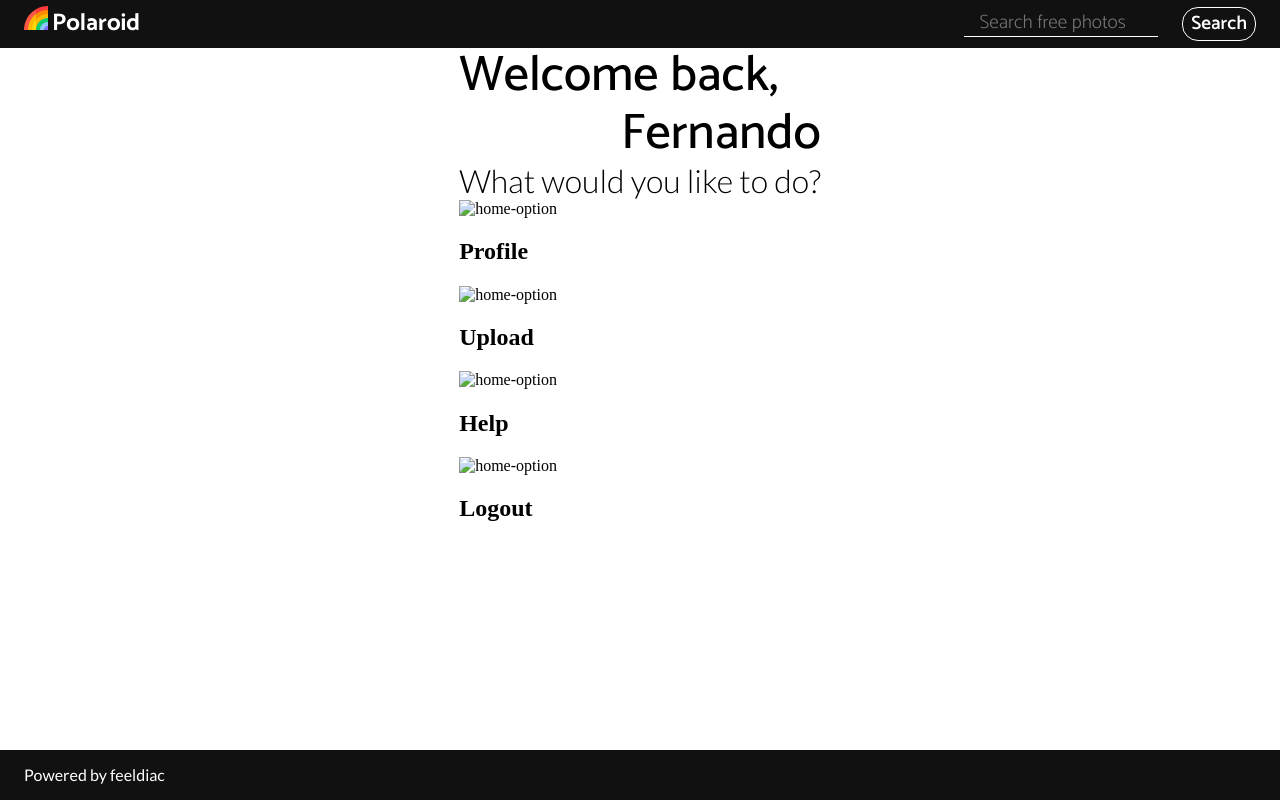
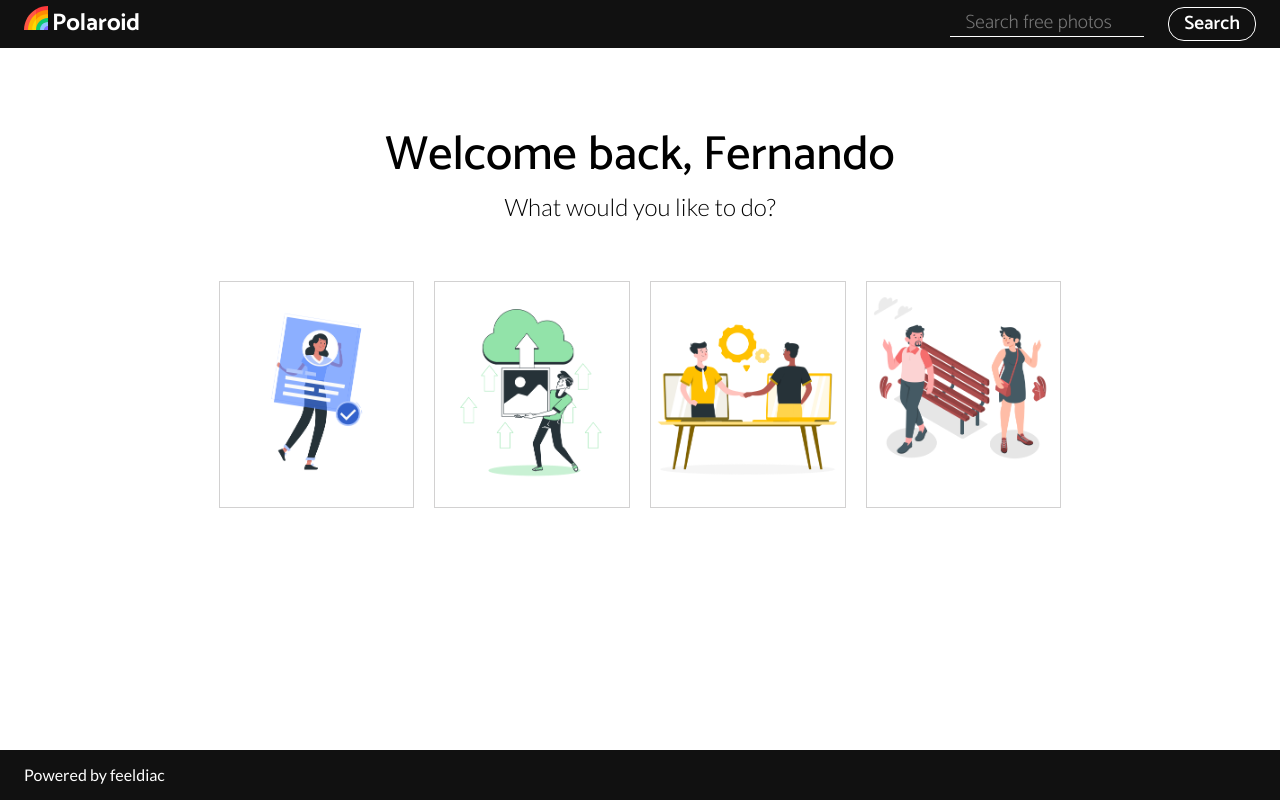
Before and after one commit to lauarte123/Proyecto-Ciclo-3, a Flask app: page /refact2 in a window 1280 px wide. Run offline with Flask 2, Linux system fonts and the light colour scheme; parts of the project's set-up code (start-up, migrations or seed data) failed here and were passed over.

Commit message:
Home: finalizado, creado efecto overlay

```diff
--- a/app.py
+++ b/app.py
@@ -11,7 +11,7 @@ import sqlite3
 from sqlite3 import Error
 from werkzeug.utils import secure_filename
 from werkzeug.security import generate_password_hash, check_password_hash
-
+from livereload import Server
 
 app = Flask(__name__)
 app.secret_key = "D*G-KaPdSgVkYp3s5v8y/B?E(H+MbQeT"
@@ -525,3 +525,5 @@ def downloadimage():
 
 if __name__ == "__main__":
     app.run(debug=True)
+    server = Server(app.wsgi_app)
+    server.serve()
--- a/static/css/estiloPortada2.css
+++ b/static/css/estiloPortada2.css
@@ -25,7 +25,6 @@ nav {
     display: inline-block;
     width: 24px;
     height: 24px;
-    z-index: 2;
 }
 
 .logo {
@@ -60,7 +59,7 @@ nav {
     text-align: center;
 
     border-radius: 16px;
-    padding: 5px 8px 5px 8px;
+    padding: 5px 15px 5px 15px;
     border: 1px solid white;
     background: none;
     color: white;
@@ -96,22 +95,79 @@ nav {
     border: 1px solid black;
 } */
 
-.home-title-welcome, .home-title-username {
+
+
+.home-title-welcome {
     font-family: 'Catamaran', sans-serif;
     font-weight: 500;
-    font-size: 50px;
-}
-
-.home-title-username {
-    text-align: right;
+    font-size: 48px;
+    margin: 80px 0 10px 0;
+    text-align: center;
 }
 
 .home-title-ask {
     font-family: 'Lato', sans-serif;
     font-weight: 300;
-    font-size: 32px;
+    font-size: 24px;
+    margin-bottom: 60px;
+    text-align: center;
 }
 
+.home-options, .option {
+    position: relative;
+}
+
+.home-options {
+    display: flex;
+    justify-content: center;
+    column-gap: 20px;
+}
+
+.option {
+    width: 20%;
+    height: 225px;
+    border: 1px solid rgba(202, 201, 201, 0.849);
+}
+
+.option img {
+    width: 100%;
+    height: 100%;
+    object-fit: cover;
+}
+
+.option a:visited {
+    color: black;
+    background-color: transparent;
+    text-decoration: none;
+}
+
+.overlay {
+    position: absolute;
+    bottom: 0;
+    left: 0;
+    background:rgba(145, 30, 173, 0.356) ;
+    width: 100%;
+    height: 0;
+    overflow: hidden;
+    transition: .5s ease;
+}
+
+.overlay h2{
+    font-family: 'Lato', sans-serif;
+    font-weight: 400;
+    font-size: 32px;
+    color: white;
+    position: absolute;
+    top: 50%;
+    left:50%;
+    text-align: center;
+    transform: translate(-50%, -50%);
+}
+
+.option:hover .overlay{
+    height:100%;
+    cursor: pointer;
+}
 
 
 
--- a/templates/portada2.html
+++ b/templates/portada2.html
@@ -16,7 +16,7 @@
                 <div class="icon-logo">
                     <svg id="Capa_1" enable-background="new 0 0 512 512" height="24" viewBox="0 0 512 512" width="24" xmlns="http://www.w3.org/2000/svg"><g><g><path d="m512 0c-93.259 0-180.691 24.939-256 68.504l-10.667 134.164 10.667 139.467 256-256z" fill="#ff3a3b"/><path d="m0 512h86.135l169.865-169.865v-273.631c-153.035 88.527-256 253.985-256 443.496z" fill="#ff5645"/></g><g><path d="m512 86.135c-96.089 0-184.741 31.829-256 85.512l-10.667 127.02 10.667 128.333 256-256z" fill="#fd8c02"/><path d="m86.135 512h84.865l85-85v-255.353c-103.162 77.718-169.865 201.244-169.865 340.353z" fill="#fdb902"/></g><g><path d="m256 286.76-10.667 118.573 10.667 106.667 256-256v-85c-101.992 0-193.51 44.792-256 115.76z" fill="#fdb902"/><path d="m171 512h85v-225.24c-52.898 60.075-85 138.903-85 225.24z" fill="#fdd902"/></g><path d="m256 512h85.756l170.244-170.244v-85.756c-141.385 0-256 114.615-256 256z" fill="#0dca71"/><path d="m512 427.34v-85.584c-94.023 0-170.244 76.221-170.244 170.244h85.584z" fill="#8cc6fd"/><path d="m427.34 512h84.66v-84.66c-46.757 0-84.66 37.903-84.66 84.66z" fill="#7f66ff"/></g></svg>
                 </div>
-                <a class="logo" href="#">Polaroid</a>
+                <a class="logo" href="{{ url_for('refact1') }}">Polaroid</a>
             </div>
                 <form class="form-inline search-form" action="{{ url_for('ver') }}"  method="POST">
                     <input class="form-control search-input" type="search" placeholder="Search free photos" aria-label="Search" name="busqueda">
@@ -29,10 +29,7 @@
             <div class="home-content">
                 <div class="home-title">
                     <div class="home-title-welcome">
-                        Welcome back,
-                    </div>
-                    <div class="home-title-username">
-                        Fernando
+                        Welcome back, Fernando
                     </div>
                     <div class="home-title-ask">
                         What would you like to do?
@@ -41,28 +38,36 @@
 
                 <div class="home-options">
                     <div class="option">
-                        <img src="" alt="home-option">
+                        <img src="{{url_for('static', filename='/img/ilprofile.png')}}" alt="home-option">
+                        <a href="{{ url_for('perfil') }}">
                             <div class="overlay">
                                 <h2>Profile</h2>
                             </div>
+                        </a>
                     </div>
                     <div class="option">
-                        <img src="" alt="home-option">
+                        <img src="{{url_for('static', filename='/img/ilupload.png')}}" alt="home-option">
+                        <a href="{{ url_for('crear') }}">
                             <div class="overlay">
                                 <h2>Upload</h2>
                             </div>
+                        </a>
                     </div>
                     <div class="option">
-                        <img src="" alt="home-option">
+                        <img src="{{url_for('static', filename='/img/ilhelp.png')}}" alt="home-option">
+                        <a href="">
                             <div class="overlay">
                                 <h2>Help</h2>
                             </div>
+                        </a>
                     </div>
                     <div class="option">
-                        <img src="" alt="home-option">
+                        <img src="{{url_for('static', filename='/img/illogout.png')}}" alt="home-option">
+                        <a href="{{ url_for('logout') }}">
                             <div class="overlay">
                                 <h2>Logout</h2>
                             </div>
+                        </a>
                     </div>
                 </div>
             </div>
```
Lines whose indentation alone changed are shown as unchanged.
